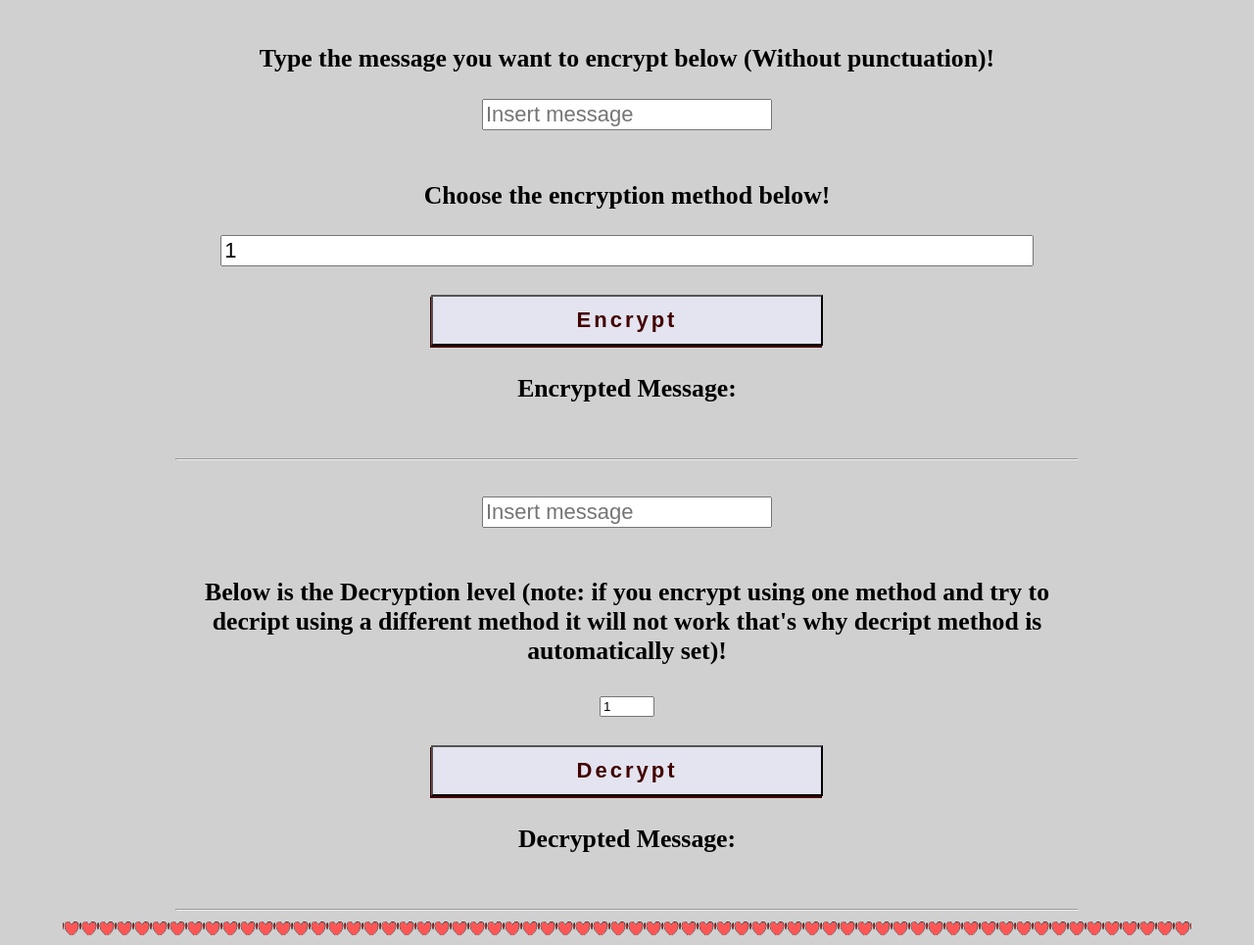
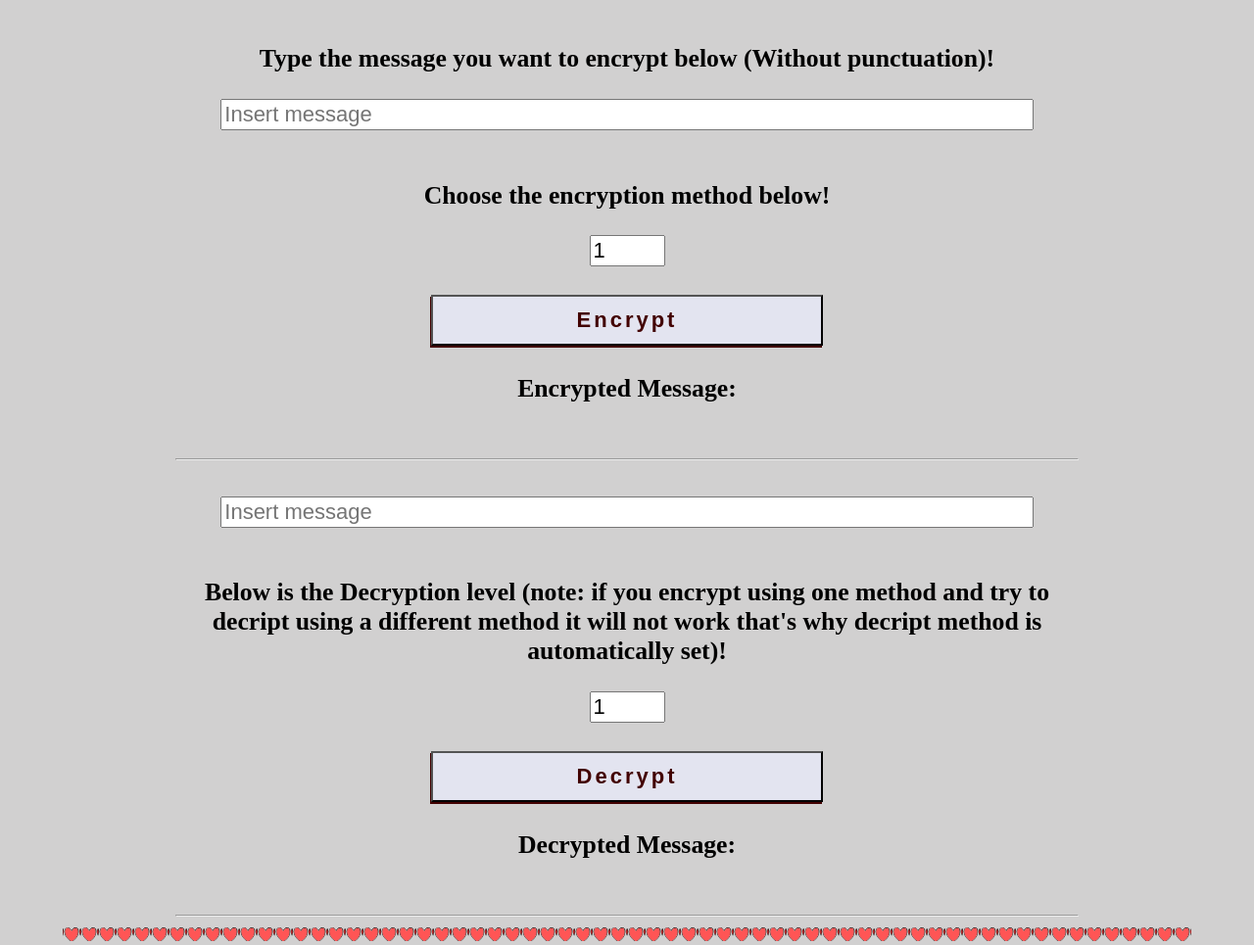
Before and after one commit to M4tryxXx/greenLemon, a plain HTML site: page codecademyprojects/ShiftCypher/index.html in a window 1280 px wide. Shown: the part 132-1097 px from the top of the page at 98% size. Drawn offline with Linux system fonts and the light colour scheme; files whose address does not match are found by name.

Commit message:
update css

```diff
--- a/codecademyprojects/ShiftCypher/index.html
+++ b/codecademyprojects/ShiftCypher/index.html
@@ -13,11 +13,11 @@
 
     <main>
         <h3>Type the message you want to encrypt below (Without punctuation)!</h3>
-        <input type="text" name="toEncryptMsg" id="toEncryptMsg" class="toEncryptMsg" placeholder="Insert message" value="">
+        <input type="text" name="toEncryptMsg" id="toEncryptMsg" class="toEncryptMsg" placeholder="Insert message" value="" style="font-size: 1rem; width: 90%; margin: auto;">
         <br>
         <br>
         <h3>Choose the encryption method below! </h3>
-        <input type="number" name="encryptMethod" id="encryptMethod" value="1" min="1" max="20" style="font-size: 1rem; width: 90%; margin: auto;">
+        <input type="number" name="encryptMethod" id="encryptMethod" value="1" min="1" max="20" style="font-size: 1rem;">
         <br>
         <br>
         <button id="encryptBtn" class="encryptBtn">Encrypt</button>
@@ -26,11 +26,11 @@
         <hr>
         <br>
 
-        <input type="text" name="toDecryptMsg" id="toDecryptMsg" class="toDecryptMsg" placeholder="Insert message" value="">
+        <input type="text" name="toDecryptMsg" id="toDecryptMsg" class="toDecryptMsg" placeholder="Insert message" value="" style="font-size: 1rem; width: 90%; margin: auto;">
         <br>
         <br>
         <h3>Below is the Decryption level (note: if you encrypt using one method and try to decript using a different method it will not work that's why decript method is automatically set)!</h3>
-        <input type="number" name="decryptMethod" id="decryptMethod" value="1" min="1" max="20" readonly>
+        <input type="number" name="decryptMethod" id="decryptMethod" value="1" min="1" max="20" readonly style="font-size: 1rem;">
         <br>
         <br>
         <button id="decryptBtn" class="decryptBtn">Decrypt</button>
```
